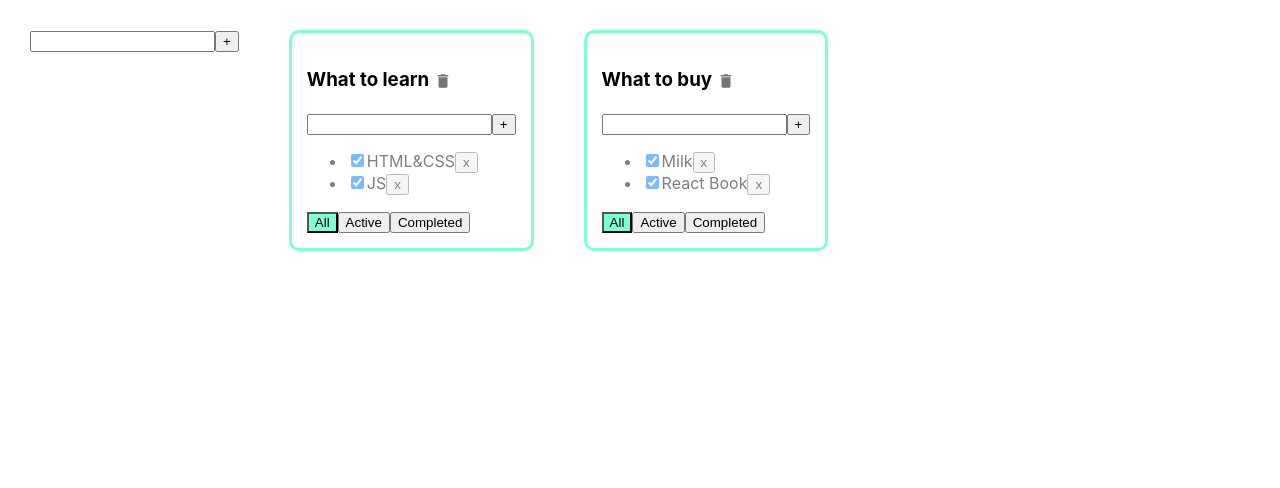
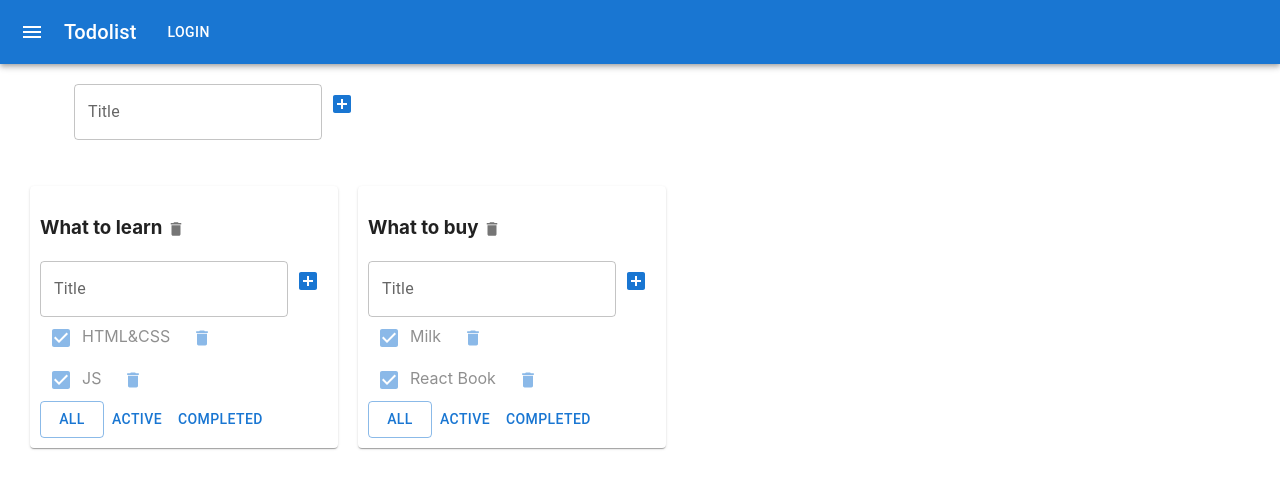
Before and after one commit to Wowaxur/todolist-02-sprint-onlinelessons, a React (Create React App) app: page / in a window 1280 px wide. Shown: the top 488 px of the page. Built offline with nearby package versions, Linux system fonts and the light colour scheme.

Commit message:
15.01.2025 homework 5

```diff
--- a/package.json
+++ b/package.json
@@ -17,6 +17,7 @@
     "@types/react-dom": "^18.2.18",
     "react": "^18.2.0",
     "react-dom": "^18.2.0",
+    "react-router-dom": "^6.21.2",
     "react-scripts": "5.0.1",
     "styled-components": "^6.1.8",
     "typescript": "^4.9.5",
--- a/src/AddItemForm.tsx
+++ b/src/AddItemForm.tsx
@@ -1,4 +1,8 @@
+import Button from '@mui/material/Button/Button';
 import React, {ChangeEvent, KeyboardEvent, useState} from 'react';
+import {TextField} from "@mui/material";
+import IconButton from "@mui/material/IconButton/IconButton";
+import {AddBox} from "@mui/icons-material";
 
 type AddItemFormProps ={
     callBack: (title: string) => void
@@ -31,14 +35,29 @@ const AddItemForm = (props: AddItemFormProps) => {
         }
     }
     return (
-        <div>
-            <input value={title}
+        <div >
+
+            <TextField value={title}
                    onChange={onChangeHandler}
                    onKeyPress={onKeyPressHandler}
-                   className={error ? "error" : ""}
+                   error={!!error}
+                       label={'Title'}
+                       helperText={error}
             />
-            <button onClick={addTask}>+</button>
-            {error && <div className="error-message">{error}</div>}
+            {/*<Button
+                variant="contained"
+                onClick={addTask}
+                size="small"
+                style={{maxWidth: '20px', maxHeight: '20px', minWidth: '20px', minHeight: '20px'}}
+            >+</Button>*/}
+            <IconButton
+                color={'primary'}
+                onClick={addTask}
+
+            >
+                <AddBox/>
+            </IconButton>
+            {/*{error && <div className="error-message">{error}</div>}*/}
         </div>
     );
 };
--- a/src/App.css
+++ b/src/App.css
@@ -1,20 +1,28 @@
 
 .App {
-  padding: 30px;
   display: flex;
+  flex-direction: column;
+  justify-content: center;
+  align-items: center;
 }
-
+.todolists{
+  gap: 20px;
+  margin-top: 50px;
+  display: flex;
+  flex-direction: row;
+}
 .App > div {
   margin-right: 50px;
 }
-
+.addList{
+  text-align: center;
+}
 .error {
   border: red 1px solid;
 }
 .Todolist{
-  border: 3px solid aquamarine;
-  border-radius: 10px;
-  padding: 15px;
+
+
 }
 .error-message {
   color: red;
--- a/src/App.tsx
+++ b/src/App.tsx
@@ -3,6 +3,10 @@ import './App.css';
 import {TaskType, Todolist} from './Todolist';
 import {v1} from 'uuid';
 import AddItemForm from "./AddItemForm";
+import {AppBar, Container, Grid, Paper, Toolbar, Typography} from "@mui/material";
+import IconButton from "@mui/material/IconButton/IconButton";
+import {Menu} from "@mui/icons-material";
+import Button from "@mui/material/Button/Button";
 
 export type FilterValuesType = "all" | "active" | "completed";
 type TodolistType = {
@@ -109,7 +113,27 @@ function App() {
     }
     return (
         <div className="App">
+            <AppBar position={"static"}>
+              <Toolbar>
+                  <IconButton
+                      edge={'start'}
+                      color={'inherit'}
+                      aria-label={'menu'}
+                  >
+                      <Menu/>
+                      <Typography variant={'h6'} style={{ marginLeft: '20px' }}>
+                          Todolist
+                      </Typography>
+                      <Button style={{ marginLeft: '20px' }} color={'inherit'}>Login</Button>
+                  </IconButton>
+              </Toolbar>
+            </AppBar>
+           <Container fixed>
+               <Grid container style={{padding:'20px'}}>
             <AddItemForm callBack={addTodolist}/>
+               </Grid>
+           <Grid container spacing={3}>
+            <div className={"todolists"}>
             {
                 todolists.map(tl => {
                     let allTodolistTasks = tasks[tl.id];
@@ -122,7 +146,9 @@ function App() {
                         tasksForTodolist = allTodolistTasks.filter(t => t.isDone === true);
                     }
 
-                    return <Todolist
+                    return <Grid item>
+                        <Paper style={{padding:'10px'}}>
+                        <Todolist
                         key={tl.id}
                         id={tl.id}
                         title={tl.title}
@@ -136,9 +162,14 @@ function App() {
                         updateTodoTitle={updateTodoTitle}
                         removeTodolist={removeTodolist}
                     />
+                        </Paper>
+                    </Grid>
                 })
             }
 
+        </div>
+           </Grid>
+           </Container>
         </div>
     );
 }
--- a/src/EditableSpan.tsx
+++ b/src/EditableSpan.tsx
@@ -1,4 +1,5 @@
 import React, {ChangeEvent, useState} from 'react';
+import {TextField} from "@mui/material";
 
 type EditableSpanProps = {
     oldTitle: string
@@ -25,7 +26,7 @@ export const EditableSpan = (props: EditableSpanProps) => {
     }
     return (
         edit
-            ? <input value={newTitle} onBlur={editFoo} autoFocus onChange={onChangeHandler}/>
+            ? <TextField value={newTitle} onBlur={editFoo} autoFocus onChange={onChangeHandler}/>
             :<span onDoubleClick={editFoo}>{props.oldTitle}</span>
     );
 };
--- a/src/Todolist.tsx
+++ b/src/Todolist.tsx
@@ -4,6 +4,8 @@ import AddItemForm from "./AddItemForm";
 import {EditableSpan} from "./EditableSpan";
 import DeleteIcon from '@mui/icons-material/Delete';
 import IconButton from '@mui/material/IconButton/IconButton';
+import Button from "@mui/material/Button/Button";
+import {Checkbox} from "@mui/material";
 
 
 export type TaskType = {
@@ -49,7 +51,7 @@ export function Todolist(props: PropsType) {
             </IconButton>
         </h3>
         <AddItemForm callBack={addTask}/>
-        <ul>
+        <div>
             {
                 props.tasks.map(t => {
                     const onClickHandler = () => props.removeTask(t.id, props.id)
@@ -62,24 +64,34 @@ export function Todolist(props: PropsType) {
                         props.updateTask(title, props.id, t.id)
 
                     }
-                    return <li key={t.id} className={t.isDone ? "is-done" : ""}>
-                        <input type="checkbox" onChange={onChangeHandler} checked={t.isDone}/>
+                    return <div key={t.id} className={t.isDone ? "is-done" : ""}>
+                        <Checkbox
+                            color={'primary'}
+                            onChange={onChangeHandler} checked={t.isDone}/>
                         <EditableSpan callBack={updateTask} oldTitle={t.title}/>
-                        <button onClick={onClickHandler}>x</button>
-                    </li>
+                        <Button  onClick={onClickHandler}
+                        size={'small'}
+                        >
+                            <DeleteIcon fontSize="small" />
+                        </Button>
+                    </div>
                 })
             }
-        </ul>
+        </div>
         <div>
-            <button className={props.filter === 'all' ? "active-filter" : ""}
+            <Button
+                    variant={props.filter === 'all'? 'outlined': 'text'}
                     onClick={onAllClickHandler}>All
-            </button>
-            <button className={props.filter === 'active' ? "active-filter" : ""}
+
+            </Button>
+            <Button
+                    variant={props.filter === 'active'? 'outlined': 'text'}
                     onClick={onActiveClickHandler}>Active
-            </button>
-            <button className={props.filter === 'completed' ? "active-filter" : ""}
+            </Button>
+            <Button
+                    variant={props.filter === 'completed'? 'outlined': 'text'}
                     onClick={onCompletedClickHandler}>Completed
-            </button>
+            </Button>
         </div>
     </div>
 }
--- a/src/index.tsx
+++ b/src/index.tsx
@@ -4,6 +4,7 @@ import App from './App';
 import * as serviceWorker from './serviceWorker';
 import { createRoot } from 'react-dom/client';
 
+// @ts-ignore
 const container  = document.getElementById('root') as HTMLElement
 const root = createRoot(container);
 root.render(<App />);
```
Also changed, not shown: 1 other file (tests, documents, lock files or other folders).
